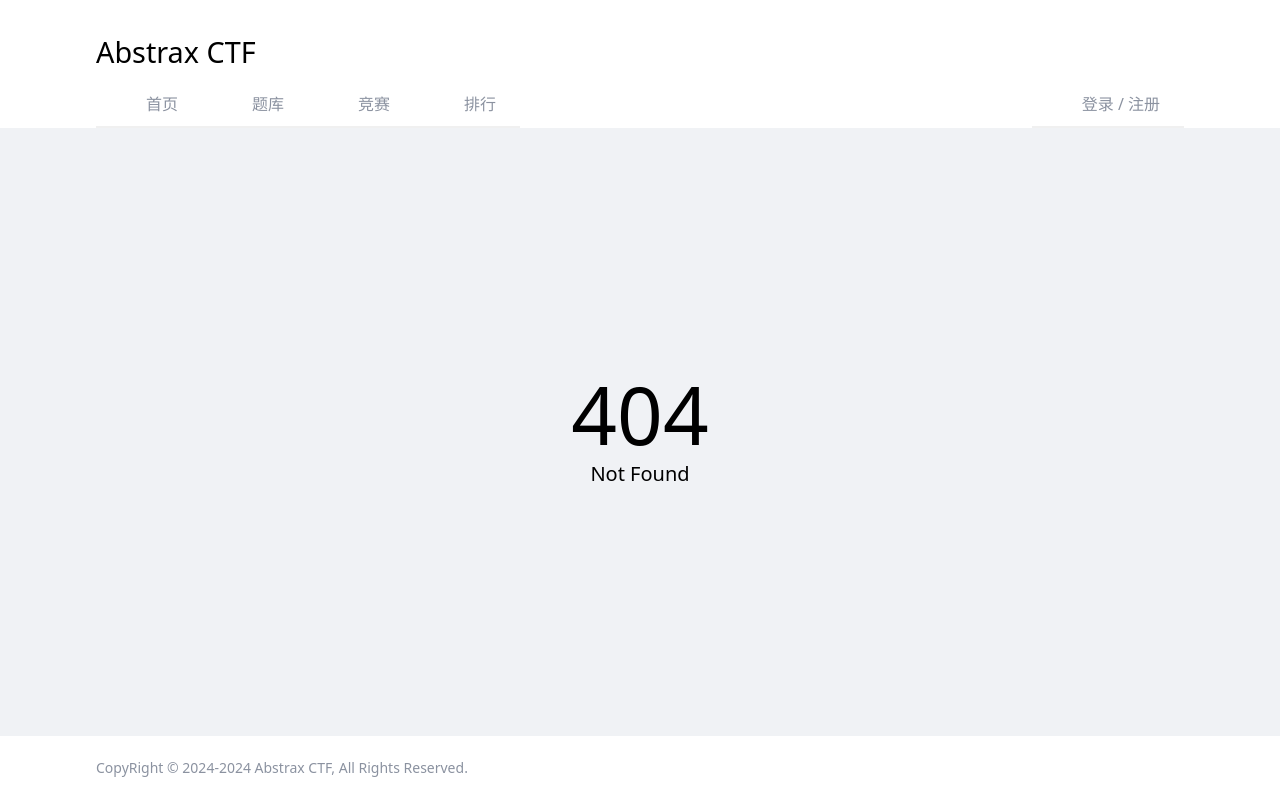
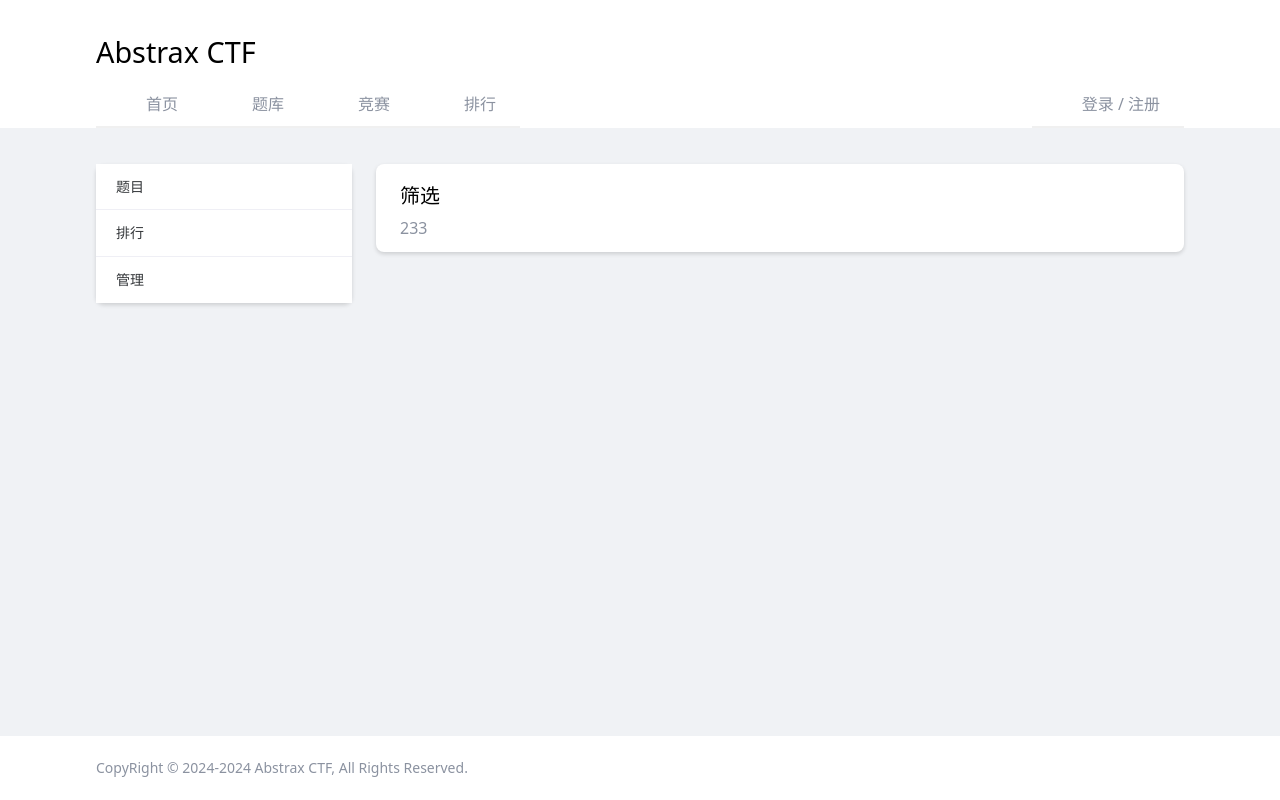
Before and after one commit to yemaster/abx-ctf, a Vue app in the folder src/client/: page /contest/1/challenges in a window 1280 px wide. Before the commit this address had no page. Built offline with nearby package versions, Linux system fonts and the light colour scheme; some icons are missing; a small style sheet from the web is missing.

Commit message:
Add Contest Inside

```diff
--- a/src/client/components.d.ts
+++ b/src/client/components.d.ts
@@ -16,6 +16,8 @@ declare module 'vue' {
     NButton: typeof import('naive-ui')['NButton']
     NFlex: typeof import('naive-ui')['NFlex']
     NIcon: typeof import('naive-ui')['NIcon']
+    NList: typeof import('naive-ui')['NList']
+    NListItem: typeof import('naive-ui')['NListItem']
     NPopover: typeof import('naive-ui')['NPopover']
     NProgress: typeof import('naive-ui')['NProgress']
     NSkeleton: typeof import('naive-ui')['NSkeleton']
--- a/src/client/src/pages/HomePage.vue
+++ b/src/client/src/pages/HomePage.vue
@@ -24,7 +24,7 @@ onMounted(async () => {
             <div class="ax-header-2">
                 近期比赛
             </div>
-            <router-link class="ax-contest-box" to="/contest/1">
+            <router-link class="ax-contest-box" to="/contest/1/preview">
                 <div class="ax-contest-box__image">
                     <img
                         src="https://ctf.u5tc.cn/assets/ef3ee80c56ae6b1e36a73dda2292bf3780bab8d446ffddbd37a35994e1795caa/poster">
@@ -50,7 +50,7 @@ onMounted(async () => {
                     </div>
                 </div>
             </router-link>
-            <router-link class="ax-contest-box" to="/contest/1">
+            <router-link class="ax-contest-box" to="/contest/1/preview">
                 <div class="ax-contest-box__image">
                     <img
                         src="https://ctf.u5tc.cn/assets/ef3ee80c56ae6b1e36a73dda2292bf3780bab8d446ffddbd37a35994e1795caa/poster">
@@ -76,7 +76,7 @@ onMounted(async () => {
                     </div>
                 </div>
             </router-link>
-            <router-link class="ax-contest-box" to="/contest/1">
+            <router-link class="ax-contest-box" to="/contest/1/preview">
                 <div class="ax-contest-box__image">
                     <img
                         src="https://ctf.u5tc.cn/assets/ef3ee80c56ae6b1e36a73dda2292bf3780bab8d446ffddbd37a35994e1795caa/poster">
--- /dev/null
+++ b/src/client/src/pages/contest/ChallengeListPage.vue
@@ -0,0 +1,48 @@
+<script setup lang="ts">
+</script>
+
+<template>
+    <div class="ax-card">
+        <div class="ax-card-small-body">
+            <div class="ax-card-body__header">
+                筛选
+            </div>
+            <div class="ax-card-body__content">
+                233
+            </div>
+        </div>
+    </div>
+</template>
+
+<style>
+.ax-contest-list {
+    display: flex;
+    flex-direction: column;
+    gap: 1.5rem;
+}
+
+.ax-contest-card {
+    display: flex;
+
+    width: 100%;
+    height: 10rem;
+    background-color: #fff;
+    box-shadow: 0 2px 4px rgba(0, 0, 0, .2);
+    transition: all .2s;
+}
+
+.ax-contest-card:hover {
+    box-shadow: 0 4px 8px rgba(0, 0, 0, .2);
+}
+
+.ax-contest-image {
+    width: 20rem;
+    height: 10rem;
+}
+
+.ax-contest-image img {
+    width: 100%;
+    height: 100%;
+    object-fit: cover;
+}
+</style>
--- a/src/client/src/pages/contest/InsidePage.vue
+++ b/src/client/src/pages/contest/InsidePage.vue
@@ -0,0 +1,26 @@
+<script setup lang="ts">
+import { RouterView } from 'vue-router'
+</script>
+
+<template>
+    <div class="ax-row">
+        <div class="ax-column-right">
+            <div class="ax-card">
+                <n-list hoverable clickable>
+                    <n-list-item>
+                        题目
+                    </n-list-item>
+                    <n-list-item>
+                        排行
+                    </n-list-item>
+                    <n-list-item>
+                        管理
+                    </n-list-item>
+                </n-list>
+            </div>
+        </div>
+        <div class="ax-column-left">
+            <router-view />
+        </div>
+    </div>
+</template>
--- a/src/client/src/pages/contest/ListPage.vue
+++ b/src/client/src/pages/contest/ListPage.vue
@@ -34,7 +34,7 @@ onMounted(() => {
                 </div>
             </div>
         </div>
-        <router-link class="ax-contest-card" to="/contest/1" v-else v-for="i in 5">
+        <router-link class="ax-contest-card" to="/contest/1/preview" v-else v-for="i in 5">
             <div class="ax-contest-image">
                 <img
                     src="https://ctf.u5tc.cn/assets/ef3ee80c56ae6b1e36a73dda2292bf3780bab8d446ffddbd37a35994e1795caa/poster">
--- a/src/client/src/router/index.ts
+++ b/src/client/src/router/index.ts
@@ -25,9 +25,21 @@ const router = createRouter({
             component: () => import('@/pages/contest/ListPage.vue'),
         },
         {
-            path: '/contest/:id',
+            path: '/contest/:id/preview',
             name: 'contest-detail',
             component: () => import('@/pages/contest/DetailPage.vue'),
+        },
+        {
+            path: '/contest/:id',
+            name: 'contest-inside',
+            component: () => import('@/pages/contest/InsidePage.vue'),
+            children: [
+                {
+                    path: 'challenges',
+                    name: 'challenge-list',
+                    component: () => import('@/pages/contest/ChallengeListPage.vue'),
+                }
+            ]
         },
 
         {
```
